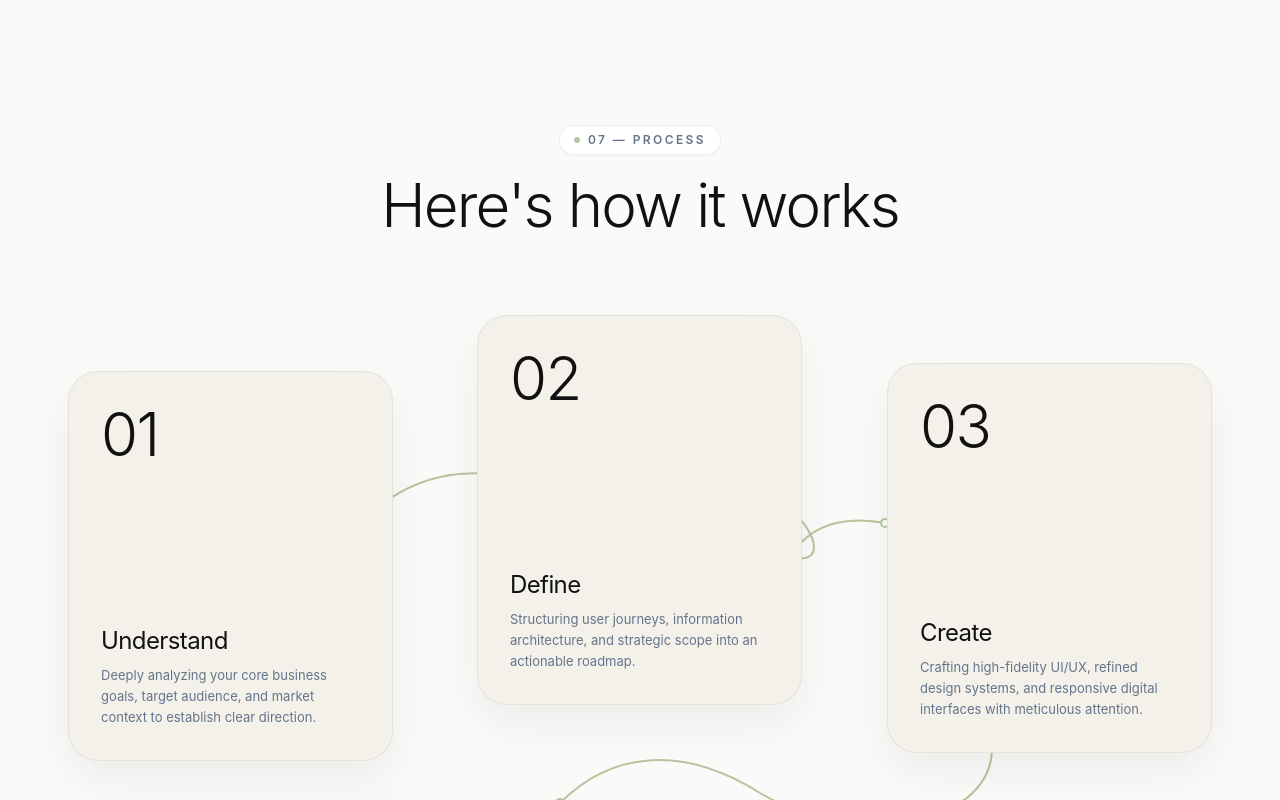
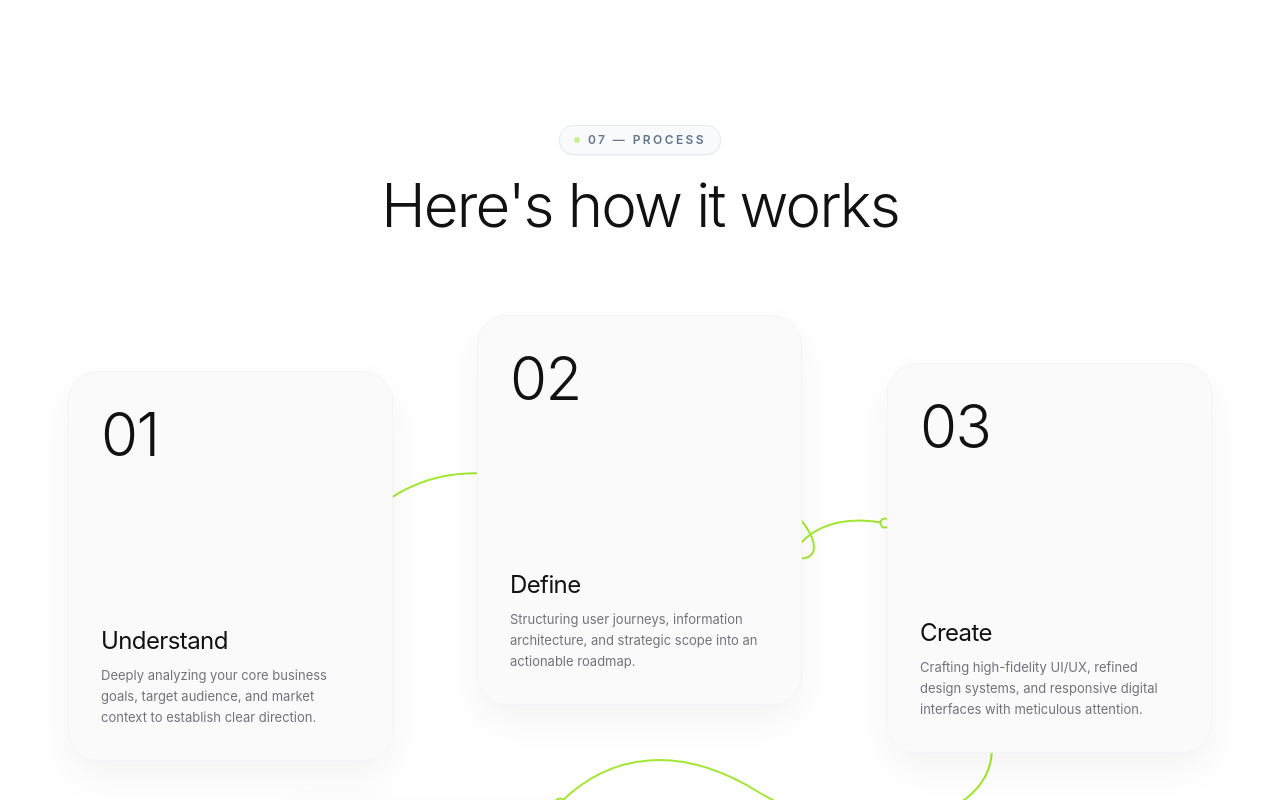
Before and after one commit to pooja-187/IT_firm_Portfolio, a Next.js app: page / in a window 1280 px wide. Shown: the part 5600-6400 px from the top of the page. Built offline with nearby package versions, Linux system fonts and the light colour scheme.

Commit message:
style: match exact reference colors with clean white cards, soft elevation, and fresh lime-green connectors

```diff
--- a/src/components/ProcessSection.tsx
+++ b/src/components/ProcessSection.tsx
@@ -53,8 +53,14 @@ export default function ProcessSection() {
     <section
       id="process"
       aria-labelledby="process-heading"
-      className="relative w-full bg-[#FAFAF8] text-[#111111] py-24 sm:py-32 lg:py-40 overflow-hidden selection:bg-slate-200"
+      className="relative w-full bg-white text-[#111111] py-24 sm:py-32 lg:py-40 overflow-hidden selection:bg-lime-200"
     >
+      {/* Soft Lime Ambient Glow (Behind Top/Center of Cards - matching reference) */}
+      <div
+        aria-hidden="true"
+        className="pointer-events-none absolute top-12 left-1/2 -translate-x-1/2 w-[850px] h-[550px] bg-[radial-gradient(ellipse_70%_50%_at_50%_25%,rgba(163,230,53,0.22)_0%,rgba(190,242,100,0.08)_45%,transparent_75%)] blur-3xl -z-10"
+      />
+
       <div className="w-full max-w-[1360px] mx-auto px-4 sm:px-6 lg:px-8">
 
         {/* ===================================================
@@ -62,8 +68,8 @@ export default function ProcessSection() {
            =================================================== */}
         <div className="text-center max-w-2xl mx-auto mb-16 sm:mb-20 lg:mb-24">
           {/* Small Section Label */}
-          <div className="inline-flex items-center gap-2 px-3.5 py-1.5 rounded-full bg-white border border-[rgba(30,30,30,0.07)] mb-5 shadow-sm">
-            <span className="w-1.5 h-1.5 rounded-full bg-[#B8C4A0]" />
+          <div className="inline-flex items-center gap-2 px-3.5 py-1.5 rounded-full bg-slate-50 border border-slate-200/80 mb-5 shadow-sm">
+            <span className="w-1.5 h-1.5 rounded-full bg-[#A3E635] animate-pulse" />
             <span className="font-sans text-xs font-semibold tracking-[0.2em] uppercase text-[#64748B]">
               07 — PROCESS
             </span>
@@ -83,7 +89,7 @@ export default function ProcessSection() {
            =================================================== */}
         <div className="hidden lg:block relative w-full max-w-[1180px] mx-auto">
 
-          {/* SVG Muted Sage Connector Lines Layer */}
+          {/* SVG Lime-Green Connector Lines Layer */}
           <svg
             aria-hidden="true"
             className="absolute inset-0 w-full h-full pointer-events-none z-0 overflow-visible"
@@ -93,7 +99,7 @@ export default function ProcessSection() {
             {/* 1. Connector: 01 (Understand) -> 02 (Define) */}
             <motion.path
               d="M 310 160 C 360 110, 420 100, 480 120"
-              stroke="#B8C4A0"
+              stroke="#A3E635"
               strokeWidth="2"
               strokeLinecap="round"
               fill="none"
@@ -102,13 +108,13 @@ export default function ProcessSection() {
               viewport={{ once: true, margin: '-80px' }}
               transition={{ duration: 0.8, delay: 0.2, ease: 'easeInOut' }}
             />
-            <circle cx="310" cy="160" r="4" fill="#FAFAF8" stroke="#B8C4A0" strokeWidth="2" />
-            <circle cx="480" cy="120" r="4" fill="#FAFAF8" stroke="#B8C4A0" strokeWidth="2" />
+            <circle cx="310" cy="160" r="4.5" fill="#FFFFFF" stroke="#A3E635" strokeWidth="2" />
+            <circle cx="480" cy="120" r="4.5" fill="#FFFFFF" stroke="#A3E635" strokeWidth="2" />
 
             {/* 2. Connector: 02 (Define) -> 03 (Create) with Organic Loop */}
             <motion.path
               d="M 700 120 C 750 140, 780 190, 755 195 C 730 200, 760 145, 835 160"
-              stroke="#B8C4A0"
+              stroke="#A3E635"
               strokeWidth="2"
               strokeLinecap="round"
               fill="none"
@@ -117,13 +123,13 @@ export default function ProcessSection() {
               viewport={{ once: true, margin: '-80px' }}
               transition={{ duration: 1.0, delay: 0.4, ease: 'easeInOut' }}
             />
-            <circle cx="700" cy="120" r="4" fill="#FAFAF8" stroke="#B8C4A0" strokeWidth="2" />
-            <circle cx="835" cy="160" r="4" fill="#FAFAF8" stroke="#B8C4A0" strokeWidth="2" />
+            <circle cx="700" cy="120" r="4.5" fill="#FFFFFF" stroke="#A3E635" strokeWidth="2" />
+            <circle cx="835" cy="160" r="4.5" fill="#FFFFFF" stroke="#A3E635" strokeWidth="2" />
 
             {/* 3. Connector: 03 (Create) -> 04 (Deliver) */}
             <motion.path
               d="M 940 370 C 960 460, 810 490, 710 430 C 630 380, 560 390, 510 440"
-              stroke="#B8C4A0"
+              stroke="#A3E635"
               strokeWidth="2"
               strokeLinecap="round"
               fill="none"
@@ -132,13 +138,13 @@ export default function ProcessSection() {
               viewport={{ once: true, margin: '-80px' }}
               transition={{ duration: 1.1, delay: 0.6, ease: 'easeInOut' }}
             />
-            <circle cx="940" cy="370" r="4" fill="#FAFAF8" stroke="#B8C4A0" strokeWidth="2" />
-            <circle cx="510" cy="440" r="4" fill="#FAFAF8" stroke="#B8C4A0" strokeWidth="2" />
+            <circle cx="940" cy="370" r="4.5" fill="#FFFFFF" stroke="#A3E635" strokeWidth="2" />
+            <circle cx="510" cy="440" r="4.5" fill="#FFFFFF" stroke="#A3E635" strokeWidth="2" />
 
             {/* 4. Connector: 04 (Deliver) -> 05 (Review) with Loop */}
             <motion.path
               d="M 540 580 C 580 545, 615 545, 605 585 C 595 615, 615 620, 645 605"
-              stroke="#B8C4A0"
+              stroke="#A3E635"
               strokeWidth="2"
               strokeLinecap="round"
               fill="none"
@@ -147,8 +153,8 @@ export default function ProcessSection() {
               viewport={{ once: true, margin: '-80px' }}
               transition={{ duration: 0.9, delay: 0.8, ease: 'easeInOut' }}
             />
-            <circle cx="540" cy="580" r="4" fill="#FAFAF8" stroke="#B8C4A0" strokeWidth="2" />
-            <circle cx="645" cy="605" r="4" fill="#FAFAF8" stroke="#B8C4A0" strokeWidth="2" />
+            <circle cx="540" cy="580" r="4.5" fill="#FFFFFF" stroke="#A3E635" strokeWidth="2" />
+            <circle cx="645" cy="605" r="4.5" fill="#FFFFFF" stroke="#A3E635" strokeWidth="2" />
           </svg>
 
           {/* Tier 1 Floating Cards (01, 02, 03) */}
@@ -193,10 +199,10 @@ export default function ProcessSection() {
            =================================================== */}
         <div className="lg:hidden relative max-w-md mx-auto">
 
-          {/* Vertical Sage Timeline */}
+          {/* Vertical Lime Timeline */}
           <div
             aria-hidden="true"
-            className="absolute top-8 bottom-8 left-6 sm:left-7 w-0.5 bg-[#B8C4A0]/60"
+            className="absolute top-8 bottom-8 left-6 sm:left-7 w-0.5 bg-[#A3E635]/60"
           />
 
           <div className="space-y-6 relative z-10 pl-14 sm:pl-16">
@@ -210,19 +216,19 @@ export default function ProcessSection() {
                 className="relative"
               >
                 {/* Timeline Node */}
-                <div className="absolute -left-14 sm:-left-16 top-7 w-4 h-4 rounded-full bg-[#FAFAF8] border-2 border-[#B8C4A0] shadow-sm flex items-center justify-center">
-                  <div className="w-1.5 h-1.5 rounded-full bg-[#B8C4A0]" />
+                <div className="absolute -left-14 sm:-left-16 top-7 w-4 h-4 rounded-full bg-white border-2 border-[#A3E635] shadow-sm flex items-center justify-center">
+                  <div className="w-1.5 h-1.5 rounded-full bg-[#A3E635]" />
                 </div>
 
-                {/* Mobile Warm Ivory Paper Card */}
-                <div className="bg-[#F4F1EA] border border-[rgba(30,30,30,0.07)] rounded-[26px] p-6 sm:p-7 shadow-[0_14px_35px_rgba(20,20,20,0.05)]">
+                {/* Mobile White Card */}
+                <div className="bg-[#FCFCFC] border border-slate-100 rounded-[26px] p-6 sm:p-7 shadow-[0_12px_32px_rgba(0,0,0,0.04)]">
                   <span className="font-sans text-4xl sm:text-5xl font-light text-[#111111] tracking-tight block mb-6 leading-none">
                     {step.number}
                   </span>
                   <h3 className="font-sans text-xl sm:text-2xl font-normal text-[#111111] tracking-tight mb-2">
                     {step.title}
                   </h3>
-                  <p className="font-sans text-xs sm:text-sm text-[#64748B] font-normal leading-relaxed">
+                  <p className="font-sans text-xs sm:text-sm text-[#71717A] font-normal leading-relaxed">
                     {step.description}
                   </p>
                 </div>
@@ -238,7 +244,7 @@ export default function ProcessSection() {
 }
 
 // =========================================================================
-// Individual Process Card (Warm Ivory Paper, Subtle 3D Tilt & Shadows)
+// Individual Process Card (Pristine White Surface matching reference)
 // =========================================================================
 function ProcessCard({ step, delay }: { step: ProcessStep; delay: number }) {
   const cardRef = useRef<HTMLDivElement>(null);
@@ -281,7 +287,7 @@ function ProcessCard({ step, delay }: { step: ProcessStep; delay: number }) {
             : 'translateY(0px) scale(1)'
         }`,
       }}
-      className="relative w-[300px] xl:w-[325px] h-[360px] xl:h-[390px] rounded-[30px] p-7 xl:p-8 bg-[#F4F1EA] hover:bg-[#FAF7F2] border border-[rgba(30,30,30,0.07)] hover:border-[rgba(30,30,30,0.12)] shadow-[0_18px_45px_rgba(20,20,20,0.06)] hover:shadow-[0_28px_65px_rgba(20,20,20,0.12)] transition-all duration-400 ease-out flex flex-col justify-between select-none cursor-default will-change-transform"
+      className="relative w-[300px] xl:w-[325px] h-[360px] xl:h-[390px] rounded-[30px] p-7 xl:p-8 bg-[#FAFAFA] hover:bg-[#FFFFFF] border border-slate-100 shadow-[0_16px_40px_rgba(0,0,0,0.05)] hover:shadow-[0_25px_60px_rgba(0,0,0,0.10)] transition-all duration-400 ease-out flex flex-col justify-between select-none cursor-default will-change-transform"
     >
       {/* Top: Very Large Lightweight Step Number */}
       <div>
@@ -295,7 +301,7 @@ function ProcessCard({ step, delay }: { step: ProcessStep; delay: number }) {
         <h3 className="font-sans text-xl xl:text-2xl font-normal text-[#111111] tracking-tight mb-2">
           {step.title}
         </h3>
-        <p className="font-sans text-xs xl:text-[13px] text-[#64748B] font-normal leading-relaxed">
+        <p className="font-sans text-xs xl:text-[13px] text-[#71717A] font-normal leading-relaxed">
           {step.description}
         </p>
       </div>
```
